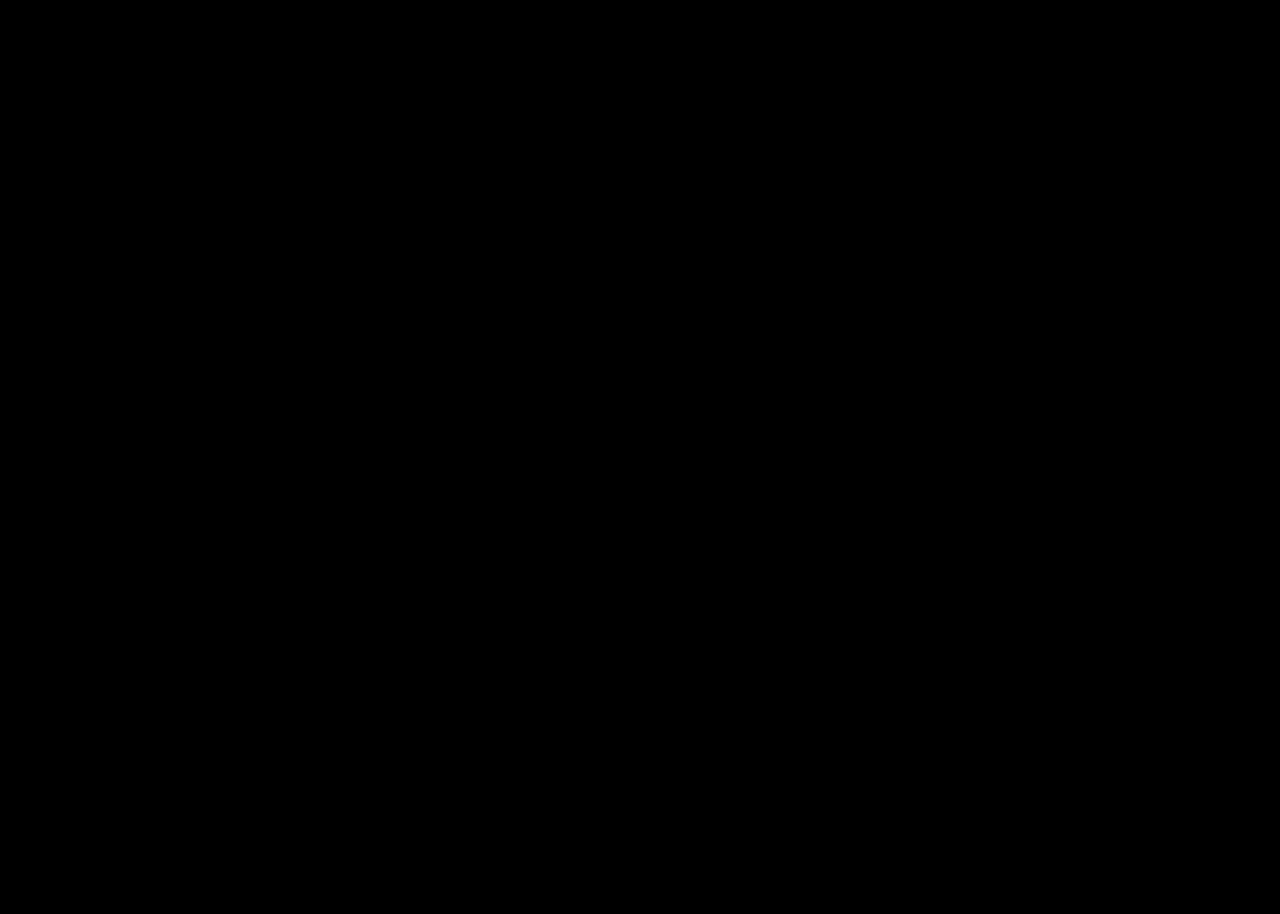
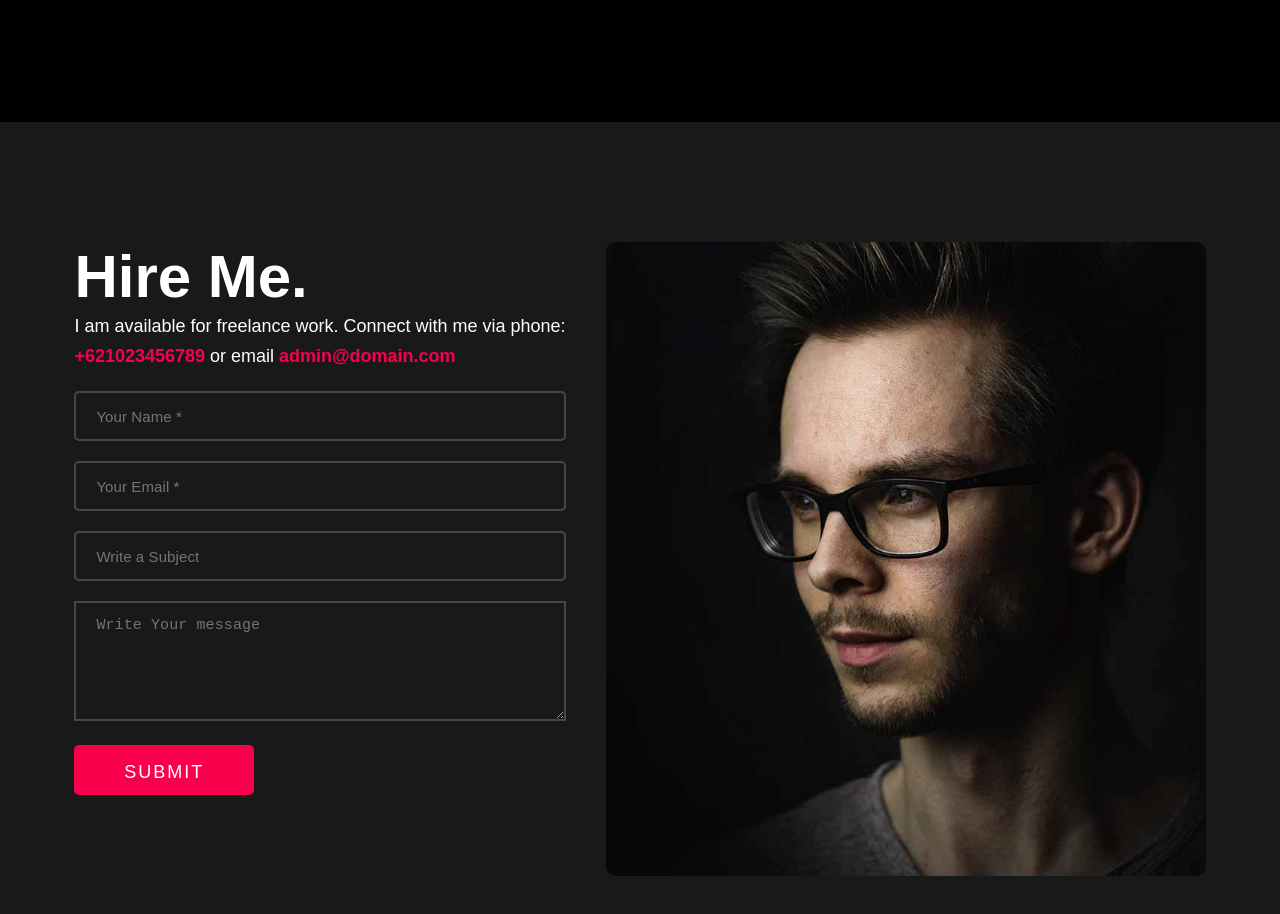
Before and after one commit to putuokky/nextjs-portfolio-trydo, a Next.js app: page / in a window 1280 px wide. Shown: the part 4953-5867 px from the top of the page. Before the commit the page ends 5075 px from the top, so only its background shows below. Built offline with nearby package versions, Linux system fonts and the light colour scheme.

Commit message:
contactt donee

```diff
--- /dev/null
+++ b/components/Contact.js
@@ -0,0 +1,31 @@
+import Image from "next/image";
+import contactImg from '../public/img/about-9.jpg'
+
+export default function Contact() {
+  return (
+    <div className="contact component__space">
+      <div className="row">
+        <div className="col__2">
+          <div className="contact__box">
+            <div className="contact__meta">
+              <h1 className="hire__text">Hire Me.</h1>
+              <p className="hire__text white">I am available for freelance work. Connect with me via phone: <br />
+                <strong>+621023456789</strong> or email <strong>admin@domain.com</strong>
+              </p>
+            </div>
+            <div className="input__box">
+              <input type="text" className="contact name" placeholder="Your Name *" />
+              <input type="text" className="contact email" placeholder="Your Email *" />
+              <input type="text" className="contact subject" placeholder="Write a Subject" />
+              <textarea name="message" id="message" placeholder="Write Your message"></textarea>
+              <button className="btn contact pointer" type="submit">Submit</button>
+            </div>
+          </div>
+        </div>
+        <div className="col__2">
+          <Image alt="" className="contact__img" src={contactImg} />
+        </div>
+      </div>
+    </div>
+  )
+}
--- a/pages/index.js
+++ b/pages/index.js
@@ -1,5 +1,6 @@
 import About from "@components/About";
 import Blog from "@components/Blog";
+import Contact from "@components/Contact";
 import Header from "@components/Header";
 import Project from "@components/Project";
 import Service from "@components/Service";
@@ -12,6 +13,7 @@ export default function Home() {
       <Service />
       <Project />
       <Blog />
+      <Contact />
     </div>
   )
 }
--- a/styles/globals.css
+++ b/styles/globals.css
@@ -403,3 +403,55 @@ a.blog.project__btn {
   margin-bottom: 40px !important;
 }
 /* end blog.js */
+
+/* contact.js */
+.contact {
+  background-color: #191919;
+}
+h1.hire__text {
+  font-size: 60px;
+}
+p.hire__text {
+  font-size: 18px;
+  line-height: 30px;
+  color: rgba(29, 29, 36, 0.75);
+  font-weight: 400;
+}
+input.contact {
+  display: block;
+  width: 100%;
+  padding: 0 20px;
+  border: 2px solid rgba(0, 0, 0, 0.1);
+  border-radius: 5px;
+  -webkit-transition-duration: all 0.3s ease;
+  transition: all 0.3s ease;
+  height: 50px;
+  line-height: 46px;
+  margin: 20px 0;
+  outline: none;
+  color: #fff;
+  font-size: 15px;
+  letter-spacing: 0.1px;
+  background: none;
+  border: 2px solid hsla(0, 0%, 100%, 0.2);
+}
+.contact__img {
+  border-radius: 10px;
+  width: 100%;
+  overflow: hidden;
+}
+textarea#message {
+  height: 120px;
+  background: none;
+  padding: 0 20px;
+  width: 100%;
+  line-height: 46px;
+  color: #fff;
+  font-size: 15px;
+  letter-spacing: 0.1px;
+  border: 2px solid hsla(0, 0%, 100%, 0.2);
+}
+button.btn.contact.pointer {
+  margin: 20px 0;
+}
+/* end contact.js */
```
